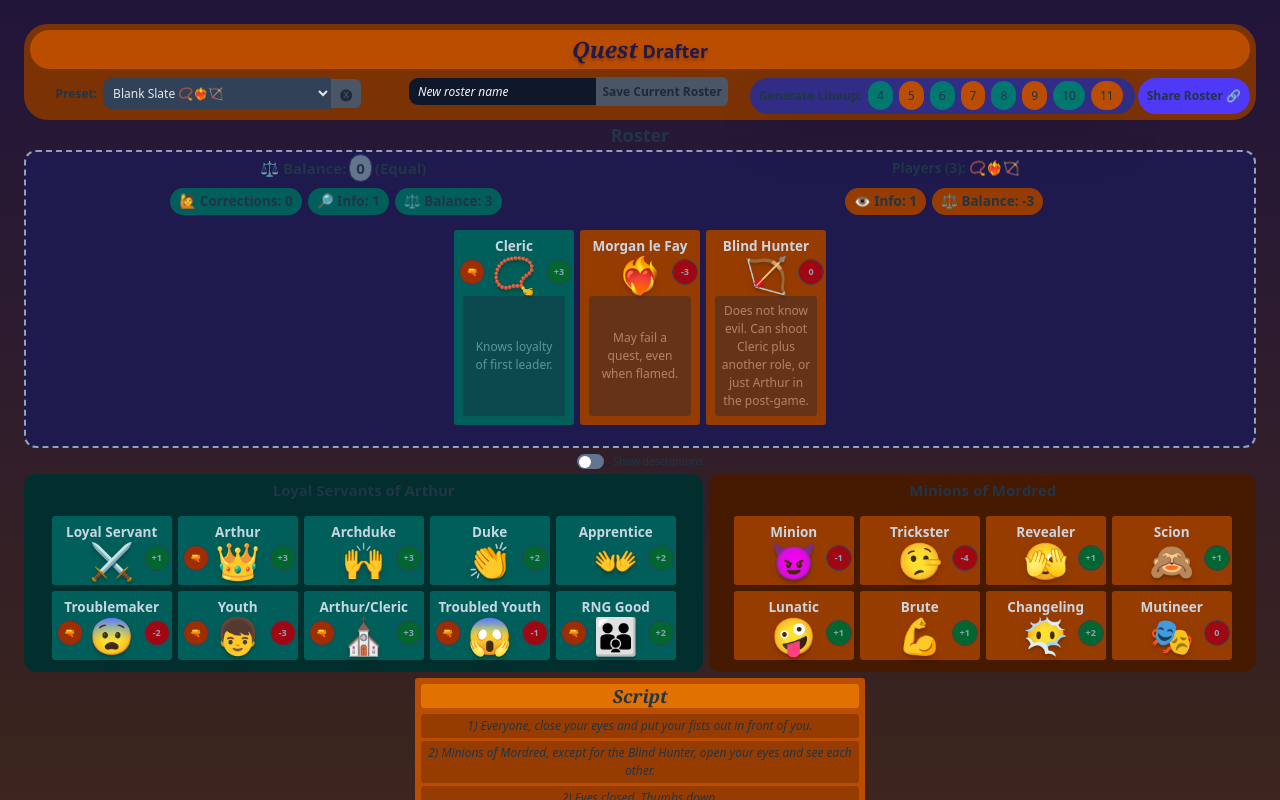
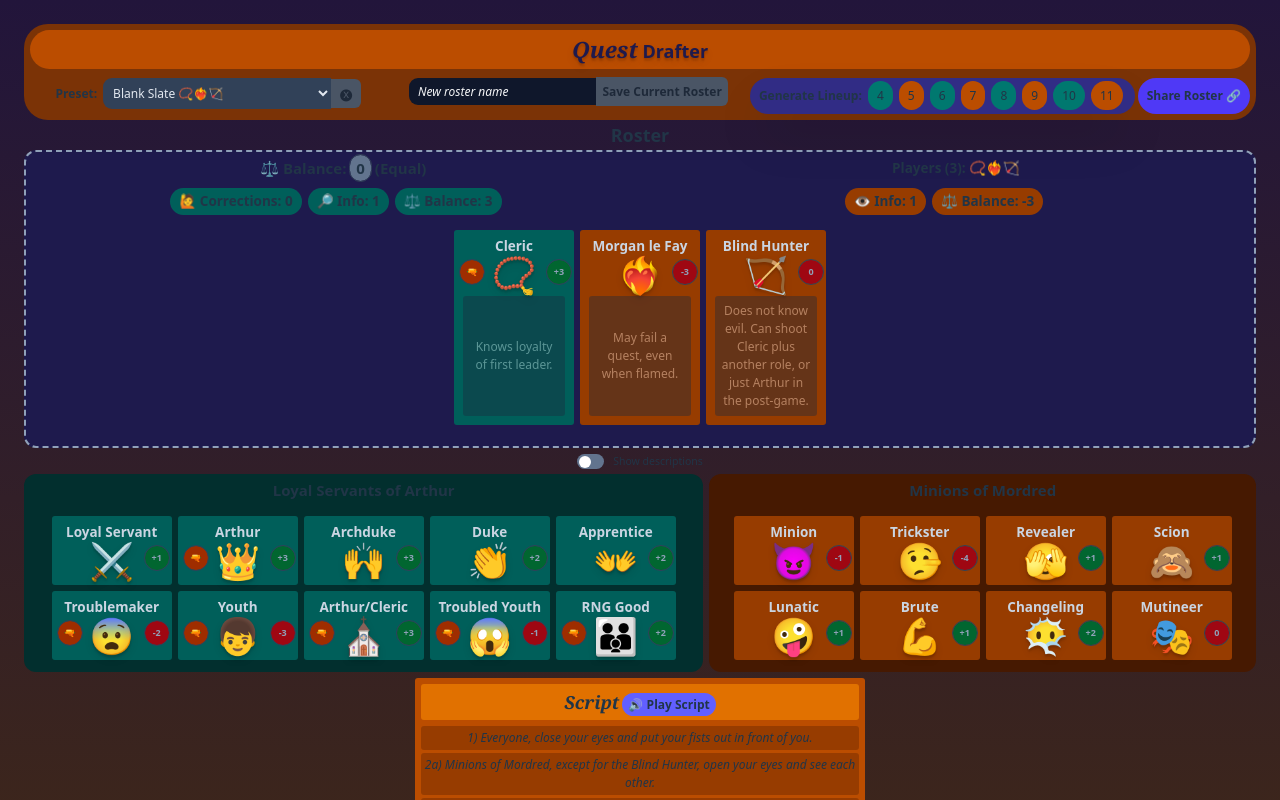
Before and after one commit to Talberon/quest-app, a React (Vite) app: page / in a window 1280 px wide. Shown: the top 800 px of the page. Built offline with nearby package versions, Linux system fonts and the light colour scheme.

Commit message:
Supports basic playback of pre-game script with voice

```diff
--- a/src/components/pregame-script.tsx
+++ b/src/components/pregame-script.tsx
@@ -1,37 +1,27 @@
+import { useState } from 'react'
+import { preGameScriptPrompts, readScript } from '../lib/script-reader'
 import type { Role } from '../model/roles'
 
 export function PreGameScript({ roster }: { roster: Role[] }) {
-  const prompts: ((roles: Role[]) => string[])[] = [
-    (_) => [
-      'Everyone, close your eyes and put your fists out in front of you.',
-    ],
-    (roles: Role[]) => [
-      `Minions of Mordred, ${
-        roles.filter((role) => role.isBlind).length > 0
-          ? `except for the ${roles
-              .filter((role) => role.isBlind)
-              .map((role) => role.displayName)
-              .join('/')}, `
-          : ''
-      }open your eyes and see each other.`,
-      'Eyes closed. Thumbs down.',
-    ],
-    ...roster
-      .filter(
-        (role) =>
-          role.promptOrder !== undefined && role.promptScript !== undefined
-      )
-      .sort((prev, curr) => prev.promptOrder! - curr.promptOrder!)
-      .map((role) => role.promptScript!),
-    (_) => ['Everyone, open your eyes.'],
-  ]
+  const [isDoneReading, setIsDoneReading] = useState<boolean>(true)
+
   return (
     <div className="flex flex-col gap-2 bg-amber-700 p-2 rounded m-2 max-w-150 justify-self-center">
-      <div className="font-semibold font-serif italic text-2xl rounded bg-amber-600">
-        Script
+      <div className="p-2 font-semibold rounded bg-amber-600">
+        <span className='font-serif italic text-2xl'>Script</span>{' '}
+        <span
+          onClick={() => {
+            if (!isDoneReading) return
+            setIsDoneReading(false)
+            readScript(roster, setIsDoneReading)
+          }}
+          className="rounded-full cursor-pointer py-1 px-2 font-sans font-semibold text-md bg-indigo-500 hover:bg-indigo-400 active:bg-indigo-600 select-none"
+        >
+          🔊 {isDoneReading ? 'Play Script' : 'Speaking...'}
+        </span>
       </div>
       <div className=" rounded flex flex-col gap-1">
-        {prompts.map(
+        {preGameScriptPrompts(roster).map(
           (script: (roles: Role[]) => string[], promptIndex: number) =>
             script(roster)!.map((line, scriptIndex) => {
               return (
@@ -40,7 +30,8 @@ export function PreGameScript({ roster }: { roster: Role[] }) {
                   className="italic bg-amber-800 rounded p-1"
                 >
                   {promptIndex + 1}
-                  {script.length > 1 && String.fromCharCode(97 + scriptIndex)}
+                  {script(roster).length > 1 &&
+                    String.fromCharCode(97 + scriptIndex)}
                   {')'} {line}
                 </div>
               )
--- /dev/null
+++ b/src/lib/script-reader.ts
@@ -0,0 +1,84 @@
+import type { Role } from '../model/roles'
+
+export function preGameScriptPrompts(
+  roster: Role[]
+): ((roles: Role[]) => string[])[] {
+  const prompts: ((roles: Role[]) => string[])[] = [
+    (_) => [
+      'Everyone, close your eyes and put your fists out in front of you.',
+    ],
+    (roles: Role[]) => [
+      `Minions of Mordred, ${
+        roles.filter((role) => role.isBlind).length > 0
+          ? `except for the ${roles
+              .filter((role) => role.isBlind)
+              .map((role) => role.displayName)
+              .join('/')}, `
+          : ''
+      }open your eyes and see each other.`,
+      'Eyes closed. Thumbs down.',
+    ],
+    ...roster
+      .filter(
+        (role) =>
+          role.promptOrder !== undefined && role.promptScript !== undefined
+      )
+      .sort((prev, curr) => prev.promptOrder! - curr.promptOrder!)
+      .map((role) => role.promptScript!),
+    (_) => ['Everyone, open your eyes.'],
+  ]
+  return prompts
+}
+
+interface ScriptLines {
+  text: string
+  pauseDurationMs: number
+}
+
+function parsedScript(roles: Role[]): ScriptLines[] {
+  const prompts = preGameScriptPrompts(roles)
+  const scriptLines: ScriptLines[] = []
+  prompts.forEach((script) => {
+    const lines = script(roles)
+    lines.forEach((line) => {
+      scriptLines.push({
+        text: line,
+        pauseDurationMs: 1000,
+      })
+    })
+  })
+  return scriptLines
+}
+
+export async function readScript(
+  roles: Role[],
+  callback?: (isDone: boolean) => void
+) {
+  const preGameScript = parsedScript(roles)
+
+  for (let i = 0; i < preGameScript.length; i++) {
+    const line = preGameScript[i]
+    await sayLine(line.text)
+    if (i != preGameScript.length - 1) await sleep(line.pauseDurationMs)
+  }
+
+  callback?.(true)
+}
+
+function sleep(ms: number): Promise<void> {
+  return new Promise((resolve) => setTimeout(resolve, ms))
+}
+
+function sayLine(
+  line: string,
+  voice?: SpeechSynthesisVoice,
+  speed?: number
+): Promise<void> {
+  return new Promise<void>((resolve) => {
+    const utterance = new SpeechSynthesisUtterance(line)
+    if (voice) utterance.voice = voice
+    utterance.rate = speed ?? 0.9
+    window.speechSynthesis.speak(utterance)
+    utterance.onend = () => resolve()
+  })
+}
```
